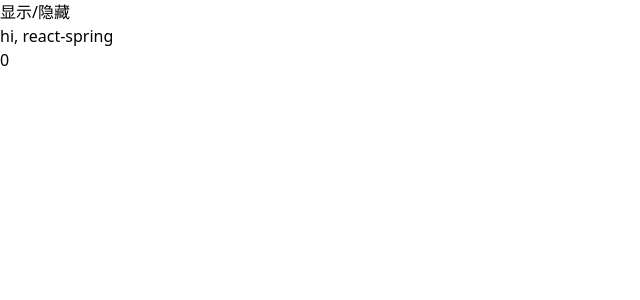
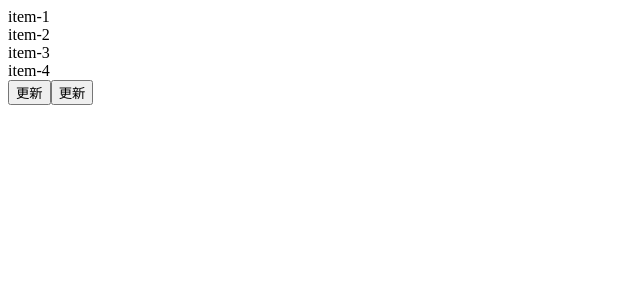
Before and after one commit to lfsmart/growing, a React (Vite) app: page / in a window 1280 px wide. Shown: the top 300 px of the page, without its empty margins (0-640 px from the left). Built offline with nearby package versions, Linux system fonts and the light colour scheme.

Commit message:
test: Test.UpdateItem

```diff
--- a/src/App.tsx
+++ b/src/App.tsx
@@ -4,7 +4,7 @@ import {
   UseInsertionEffect, UseReducer, UseContext, ContextReducer,
   Memo, UseMemo, UseCallback, StartTransition, UseTransition,
   UseDeferredValue, UseId, Custom, FlushSync, ReactErrorBoundary,
-  Lazy, CreatePortal, Profiler, Tailwind, ReactSpring
+  Lazy, CreatePortal, Profiler, Tailwind, ReactSpring, Test,
 } from '@/components';
 
 function App(): ReactNode {
@@ -32,7 +32,8 @@ function App(): ReactNode {
       {/* <CreatePortal></CreatePortal> */}
       {/* <Profiler></Profiler> */}
       {/* <Tailwind></Tailwind> */}
-      <ReactSpring.FadeIn></ReactSpring.FadeIn>
+      {/* <ReactSpring.FadeIn></ReactSpring.FadeIn> */}
+      <Test.UpdateItem></Test.UpdateItem>
     </>
   );
 }
--- /dev/null
+++ b/src/components/Test/UpdateItem/index.tsx
@@ -0,0 +1,25 @@
+import { useState } from "react";
+interface Item {
+  id: number;
+  title: string
+}
+export const UpdateItem = () => {
+  const [ list, setList ] = useState<Item[]>([
+    { id: 1, title: 'item-1' },
+    { id: 2, title: 'item-2' },
+    { id: 3, title: 'item-3' },
+    { id: 4, title: 'item-4' },
+  ]);
+  const handleClick = (title: Item['title']) => {
+    // 只能通过 遍历的方式更新数组，或者通过 toSpliced 方法
+    // setList( list.map())
+  }
+  return <>
+
+    <div>
+      { list.map( item => <div key={ item.id }>{ item.title }</div> ) }
+    </div>
+    <button onClick={ () => handleClick( 'item-2' ) }>更新</button>
+    <button onClick={ () => handleClick( 'item-3' ) }>更新</button>
+  </>
+}
--- /dev/null
+++ b/src/components/Test/index.ts
@@ -0,0 +1,7 @@
+import { UpdateItem } from "./UpdateItem";
+
+
+
+export {
+  UpdateItem
+}
--- a/src/components/index.ts
+++ b/src/components/index.ts
@@ -21,6 +21,7 @@ import { CreatePortal } from './CreatePortal';
 import { Profiler } from './Profiler';
 import { Tailwind } from './Tailwind';
 import * as ReactSpring from './ReactSpring';
+import * as Test from './Test';
 
 export {
   UseRef,
@@ -45,5 +46,6 @@ export {
   CreatePortal,
   Profiler,
   Tailwind,
-  ReactSpring
+  ReactSpring,
+  Test
 }
--- a/src/main.tsx
+++ b/src/main.tsx
@@ -1,7 +1,7 @@
 import React from 'react'
 import ReactDOM from 'react-dom/client'
 import App from './App.tsx'
-import './index.css'
+// import './index.css'
 ReactDOM.createRoot(document.getElementById('root')!, {
   identifierPrefix: 'react-',
   onRecoverableError(...args){
```
Also changed, not shown: 1 other file (tests, documents, lock files or other folders).
